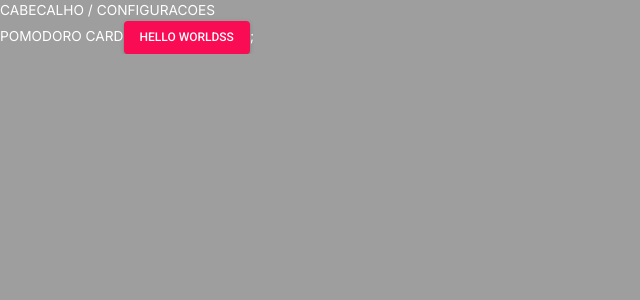
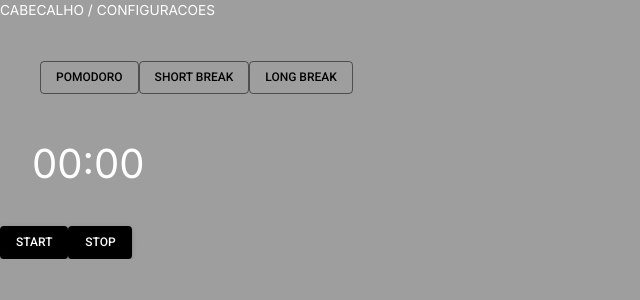
Before and after one commit to MarcioSardou/pomodoro-clock, a Next.js app: page / in a window 1280 px wide. Shown: the top 300 px of the page, without its empty margins (0-640 px from the left). Built offline with nearby package versions, Linux system fonts and the light colour scheme.

Commit message:
startando logica do relogio

```diff
--- a/src/app/page.tsx
+++ b/src/app/page.tsx
@@ -1,27 +1,50 @@
 'use client'
-
-import React from 'react'
+import React, { useEffect } from 'react'
 import Button from '@mui/material/Button'
 import { useTimerStore } from '@store/index'
+import { Grid } from '@mui/material'
 
 const Home: React.FC = () => {
-  const timer = useTimerStore((state) => state.type)
+  const { minutes, seconds, updateMinutes, updateSeconds } = useTimerStore(
+    (state) => state
+  )
 
-  const HandleClick = () => {
-    console.log(timer)
-  }
+  const timerMinutes = minutes < 10 ? `0${minutes}` : minutes
+  const timerSeconds = seconds < 10 ? `0${seconds}` : seconds
+
+  useEffect(() => {
+    let interval = setInterval(() => {
+      clearInterval(interval) //test without later
+
+      if (seconds === 0) {
+        if (minutes !== 0) {
+          // diminui 1min e seta o segundo pra 59
+          updateSeconds(59)
+          updateMinutes(minutes - 1)
+        } else {
+          console.log('acabou o timer')
+        }
+      } else {
+        updateSeconds(seconds - 1) // diminui segundo a segundo
+      }
+    }, 1000)
+  }, [minutes, seconds, updateMinutes, updateSeconds])
 
   return (
     <main>
       <header>CABECALHO / CONFIGURACOES</header>
+      <Grid container margin={5}>
+        <Button variant="outlined">Pomodoro</Button>
+        <Button variant="outlined">Short Break</Button>
+        <Button variant="outlined">Long Break</Button>
+      </Grid>
 
-      <section>
-        POMODORO CARD
-        <Button variant="contained" onClick={HandleClick}>
-          Hello worldss
-        </Button>
-        ;
-      </section>
+      <div style={{ fontSize: '40px', margin: '2rem' }}>
+        {timerMinutes}:{timerSeconds}
+      </div>
+
+      <Button variant="contained">Start</Button>
+      <Button variant="contained">Stop</Button>
     </main>
   )
 }
--- a/src/store/index.tsx
+++ b/src/store/index.tsx
@@ -2,23 +2,21 @@ import { create } from 'zustand'
 
 type TimerMode = 'pomodoro' | 'break' | 'longBreak'
 
-interface pomodoroState {
+type State = {
   type: TimerMode
-  pomodoroTime: number
-  intervalTime: number
-  longIntervalTime: number
-  setLongBreak: () => void
-  setBreak: () => void
-  // updatePomodoroTime: () => void
-  // updateIntervalTime: () => void
-  // updateLongIntervalTime: () => void
+  minutes: number
+  seconds: number
 }
 
-export const useTimerStore = create<pomodoroState>((set, get) => ({
+type Action = {
+  updateMinutes: (minutes: State['minutes']) => void
+  updateSeconds: (seconds: State['seconds']) => void
+}
+
+export const useTimerStore = create<State & Action>((set, get) => ({
   type: 'pomodoro',
-  pomodoroTime: 25,
-  intervalTime: 5,
-  longIntervalTime: 15,
-  setBreak: () => set((state) => ({ ...state, type: 'break' })),
-  setLongBreak: () => set((state) => ({ ...state, type: 'longBreak' }))
+  minutes: 0,
+  seconds: 5,
+  updateMinutes: (minutes) => set(() => ({ minutes: minutes })),
+  updateSeconds: (seconds) => set(() => ({ seconds: seconds }))
 }))
--- a/theme/ThemeRegistry.tsx
+++ b/theme/ThemeRegistry.tsx
@@ -20,7 +20,7 @@ const themeOptions: ThemeOptions = {
   },
   palette: {
     primary: {
-      main: '#f90c53'
+      main: '#000'
     },
     secondary: {
       main: '#78f5f3'
```
Also changed, not shown: src/app/globals.css (+0 -75 lines).
